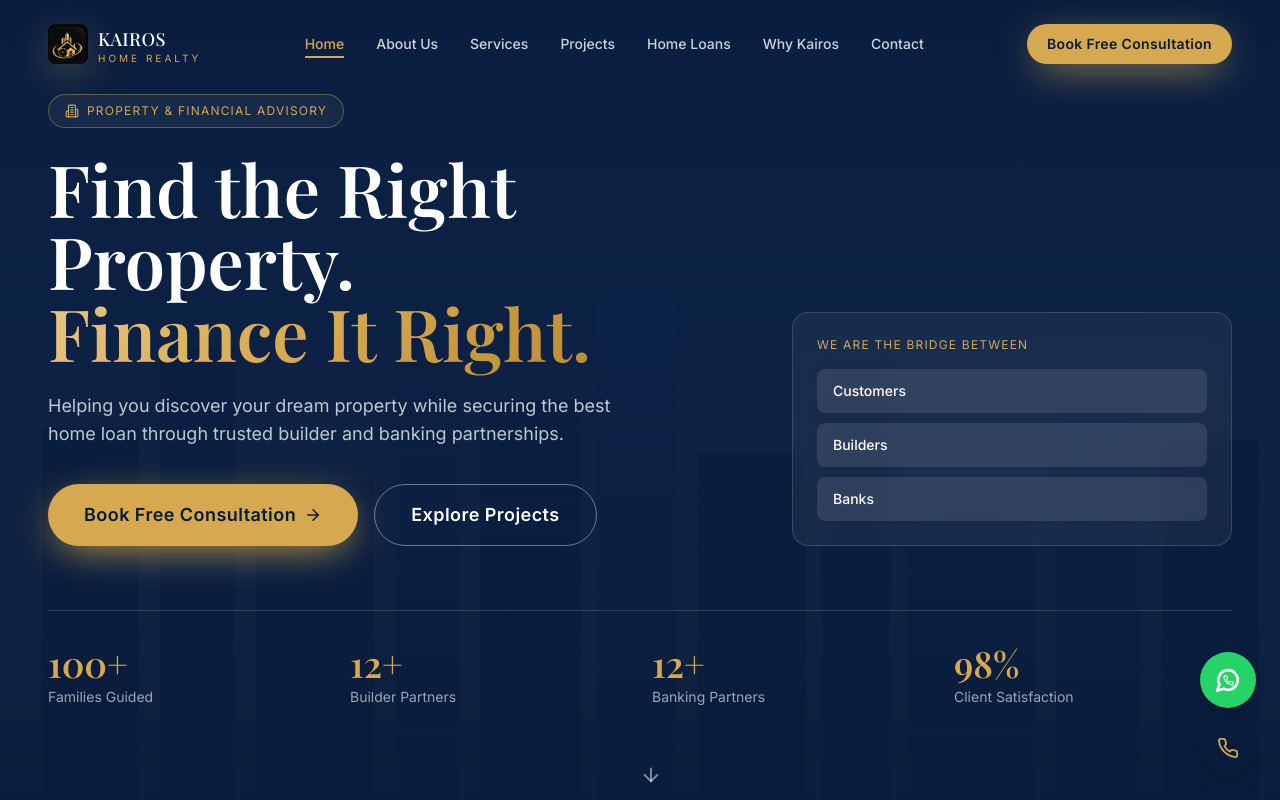
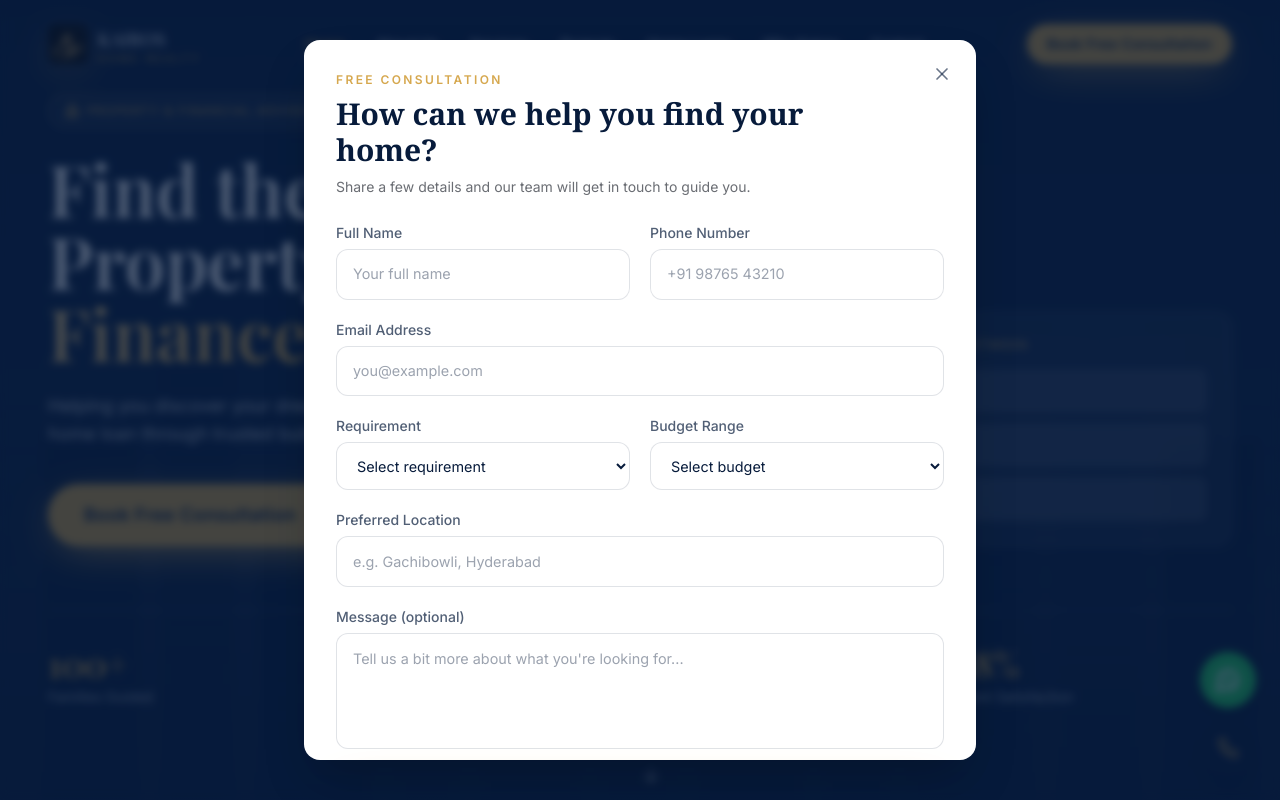
Before and after one commit to Kairos-Home-Realty/kairos-website, a Next.js app: page / in a window 1280 px wide. Shown: the top 800 px of the page. Built offline with nearby package versions, Linux system fonts and the light colour scheme.

Commit message:
Create LeadCapturePopup.tsx

```diff
--- /dev/null
+++ b/components/layout/LeadCapturePopup.tsx
@@ -0,0 +1,120 @@
+"use client";
+
+import { useEffect, useState } from "react";
+import { X } from "lucide-react";
+import { ContactForm } from "@/components/sections/ContactForm";
+
+type PopupReason = "visit" | "exit";
+
+export function LeadCapturePopup() {
+  const [reason, setReason] = useState<PopupReason | null>(null);
+  const [dismissed, setDismissed] = useState(false);
+  const [submitted, setSubmitted] = useState(false);
+
+  useEffect(() => {
+    const timer = window.setTimeout(() => setReason("visit"), 2500);
+    return () => window.clearTimeout(timer);
+  }, []);
+
+  useEffect(() => {
+    let lastScrollY = window.scrollY;
+    let hasScrolledDown = false;
+    let exitPopupShown = false;
+
+    const openExitPopup = () => {
+      if (dismissed && !submitted && !exitPopupShown) {
+        exitPopupShown = true;
+        setReason("exit");
+      }
+    };
+
+    const onMouseOut = (event: MouseEvent) => {
+      if (event.clientY <= 0 && event.relatedTarget === null) {
+        openExitPopup();
+      }
+    };
+
+    const onScroll = () => {
+      const currentScrollY = window.scrollY;
+      if (currentScrollY > 300) hasScrolledDown = true;
+      if (hasScrolledDown && currentScrollY < lastScrollY && currentScrollY < 100) {
+        openExitPopup();
+      }
+      lastScrollY = currentScrollY;
+    };
+
+    document.addEventListener("mouseout", onMouseOut);
+    window.addEventListener("scroll", onScroll, { passive: true });
+
+    return () => {
+      document.removeEventListener("mouseout", onMouseOut);
+      window.removeEventListener("scroll", onScroll);
+    };
+  }, [dismissed, submitted]);
+
+  useEffect(() => {
+    if (!reason) return;
+
+    const previousOverflow = document.body.style.overflow;
+    document.body.style.overflow = "hidden";
+    const onKeyDown = (event: KeyboardEvent) => {
+      if (event.key === "Escape") {
+        setDismissed(true);
+        setReason(null);
+      }
+    };
+    window.addEventListener("keydown", onKeyDown);
+
+    return () => {
+      document.body.style.overflow = previousOverflow;
+      window.removeEventListener("keydown", onKeyDown);
+    };
+  }, [reason]);
+
+  if (!reason) return null;
+
+  const closePopup = () => {
+    setDismissed(true);
+    setReason(null);
+  };
+
+  return (
+    <div
+      className="fixed inset-0 z-[100] flex items-center justify-center bg-navy/70 p-4 backdrop-blur-sm"
+      onMouseDown={(event) => {
+        if (event.target === event.currentTarget) closePopup();
+      }}
+    >
+      <section
+        role="dialog"
+        aria-modal="true"
+        aria-labelledby="lead-popup-title"
+        className="relative max-h-[90vh] w-full max-w-2xl overflow-y-auto rounded-2xl bg-white p-5 shadow-2xl sm:p-8"
+      >
+        <button
+          type="button"
+          onClick={closePopup}
+          aria-label="Close enquiry form"
+          className="absolute right-4 top-4 flex h-9 w-9 items-center justify-center rounded-full text-navy/60 transition-colors hover:bg-navy/5 hover:text-navy"
+        >
+          <X size={20} />
+        </button>
+        <p className="pr-10 text-xs font-semibold uppercase tracking-[0.2em] text-gold">
+          Free consultation
+        </p>
+        <h2 id="lead-popup-title" className="mt-2 pr-10 font-serif text-2xl font-semibold text-navy sm:text-3xl">
+          {reason === "exit" ? "Before you go…" : "How can we help you find your home?"}
+        </h2>
+        <p className="mb-6 mt-2 text-sm leading-relaxed text-slate/70">
+          Share a few details and our team will get in touch to guide you.
+        </p>
+        <ContactForm
+          onSuccess={() => {
+            setSubmitted(true);
+            setReason(null);
+          }}
+        />
+      </section>
+    </div>
+  );
+}
```
